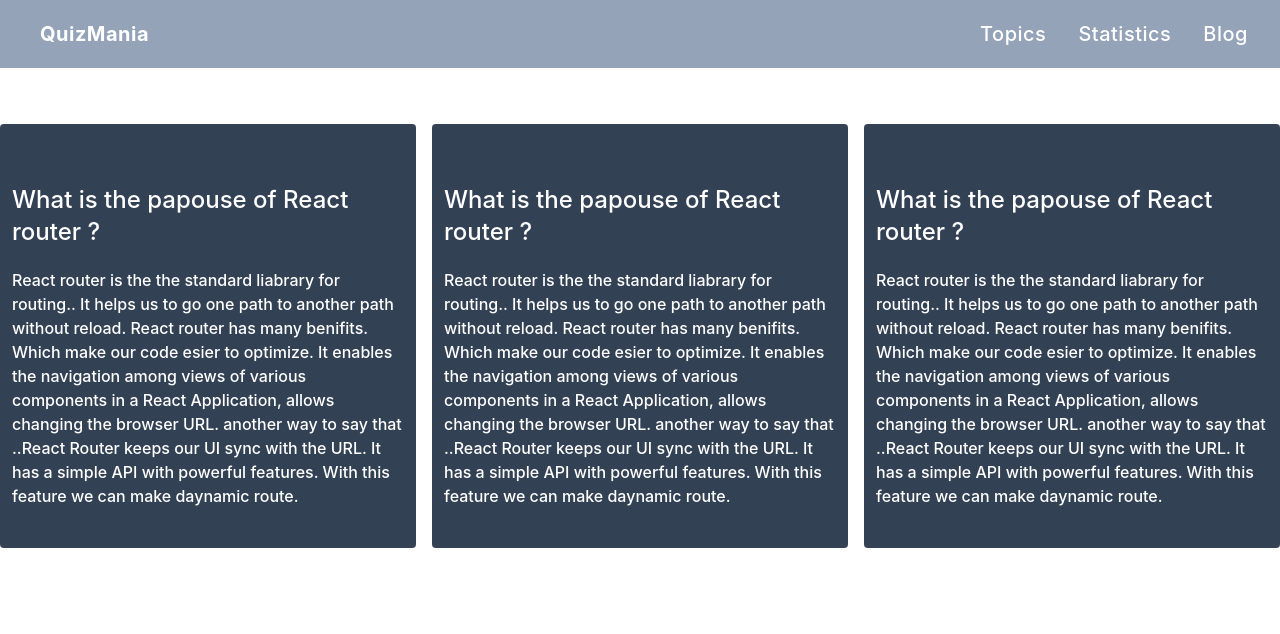
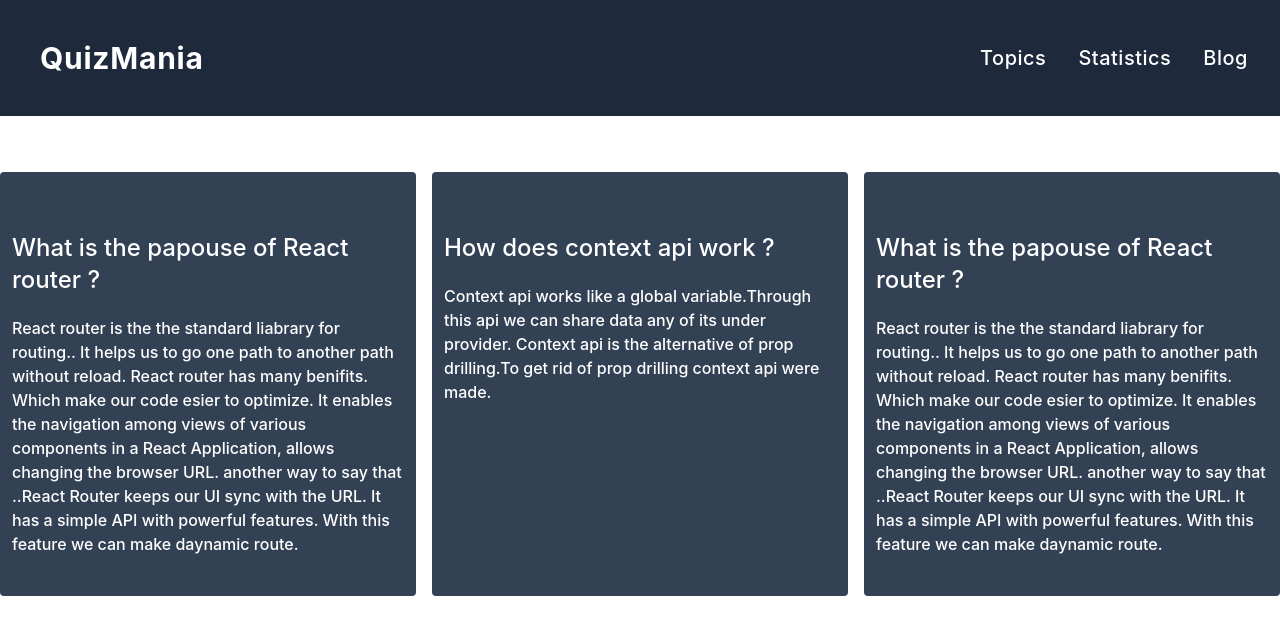
Before and after one commit to Nahid-07/Quiz-crackerz, a React (Create React App) app: page /blog in a window 1280 px wide. Shown: the top 634 px of the page. Built offline with nearby package versions, Linux system fonts and the light colour scheme.

Commit message:
Added Q and a and toast and eye button

```diff
--- a/package.json
+++ b/package.json
@@ -3,6 +3,9 @@
   "version": "0.1.0",
   "private": true,
   "dependencies": {
+    "@fortawesome/fontawesome-svg-core": "^6.2.0",
+    "@fortawesome/free-solid-svg-icons": "^6.2.0",
+    "@fortawesome/react-fontawesome": "^0.2.0",
     "@testing-library/jest-dom": "^5.16.5",
     "@testing-library/react": "^13.4.0",
     "@testing-library/user-event": "^13.5.0",
@@ -11,6 +14,7 @@
     "react-dom": "^18.2.0",
     "react-router-dom": "^6.4.2",
     "react-scripts": "5.0.1",
+    "react-toastify": "^9.0.8",
     "recharts": "^2.1.14",
     "web-vitals": "^2.1.4"
   },
--- a/src/Blog.js
+++ b/src/Blog.js
@@ -2,7 +2,7 @@ import React from 'react';
 
 const Blog = () => {
     return (
-        <div className='grid md:grid-cols-2 lg:grid-cols-3 container mx-auto gap-4 my-14'>
+        <div className='grid md:grid-cols-2 lg:grid-cols-3 container mx-auto gap-4 md:my-14'>
             <div className='bg-slate-700 px-3 py-10 text-white font-medium text-lg rounded'>
                 <h2 className='text-2xl my-5'>
                     What is the papouse of React router ?
@@ -18,15 +18,12 @@ const Blog = () => {
             </div>
             <div className='bg-slate-700 px-3 py-10 text-white font-medium text-lg rounded'>
                 <h2 className='text-2xl my-5'>
-                    What is the papouse of React router ?
+                   How does context api work ?
                 </h2>
 
                 <p className='text-base'>
-                    React router is the the standard liabrary for routing.. It helps us to go one path to another path
-                    without reload. React router has many benifits. Which make our code esier to optimize.
-                    It enables the navigation among views of various components in a React Application, allows changing the browser URL.
-
-                    another way to say that ..React Router keeps our UI sync with the URL. It has a simple API with powerful features. With this feature we can make daynamic route.
+                    Context api works like a global variable.Through this api we can share data any of its under provider.
+                    Context api is the alternative of prop drilling.To get rid of prop drilling context api were made.
                 </p>
             </div>
             <div className='bg-slate-700 px-3 py-10 text-white font-medium text-lg rounded'>
--- a/src/Components/Header/Header.js
+++ b/src/Components/Header/Header.js
@@ -4,8 +4,8 @@ import { Link } from 'react-router-dom'
 const Header = () => {
   const [isMenuOpen, setIsMenuOpen] = useState(false)
   return (
-    <div className='bg-slate-400'>
-        <div className='px-4 py-5 mx-auto sm:max-w-xl md:max-w-full lg:max-w-screen-xl md:px-24 lg:px-8 '>
+    <div className='bg-slate-800'>
+        <div className='px-4 py-10 mx-auto sm:max-w-xl md:max-w-full lg:max-w-screen-xl md:px-24 lg:px-8 '>
       <div className='relative flex items-center justify-between text-xl'>
         <Link
           to='/'
@@ -14,7 +14,7 @@ const Header = () => {
           className='inline-flex items-center'
         >
 
-          <span className='ml-2 text-xl font-bold tracking-wide text-white'>
+          <span className='ml-2 text-3xl font-bold tracking-wide text-white'>
           QuizMania
           </span>
         </Link>
--- a/src/Components/Option.js
+++ b/src/Components/Option.js
@@ -1,9 +1,11 @@
 import React from 'react';
 
-const Option = () => {
+const Option = ({option,rightOrWrongHandle}) => {
+    // console.log(option)
     return (
-        <div>
-
+        <div onClick={()=>rightOrWrongHandle(option)} className='bg-slate-200 py-8 px-4 rounded-lg cursor-pointer'>
+            <input type="radio" name='option' id={option}/>
+            <label htmlFor={option} className="ml-5 text-xl font-semibold text-slate-400">{option}</label>
         </div>
     );
 };
--- a/src/Components/Questions.js
+++ /dev/null
@@ -1,24 +0,0 @@
-import React from 'react';
-import Option from './Option';
-
-const Questions = ({ques}) => {
-    console.log(ques)
-    const {options,question,correctAnswer,id} = ques
-    // console.log(options)
-    return (
-        <div className='bg-yellow-200 my-3 w-2/4 mx-auto p-3'>
-            <h2 className='font-semibold text-xl text-center mb-5'>{question}</h2>
-            <div className='grid grid-cols-2 gap-4'>
-                {
-                    options.map(option => <div className='p-6 border'>
-                        <input type={'radio'} id={id} name="ques" className='mr-4'
-                        />
-                        <label htmlFor={id}>{option}</label>
-                    </div>)
-                }
-            </div>
-        </div>
-    );
-};
-
-export default Questions;
--- /dev/null
+++ b/src/Components/Quiz.js
@@ -0,0 +1,47 @@
+import React from "react";
+import { toast } from "react-toastify";
+import Option from "./Option";
+import { FontAwesomeIcon } from "@fortawesome/react-fontawesome";
+import { faEye } from "@fortawesome/free-solid-svg-icons";
+
+const Quiz = ({ quizAndoption }) => {
+  // console.log(quizAndoption)
+  const { correctAnswer, options, question } = quizAndoption;
+  // console.log(options)
+  const rightOrWrongHandle = (option) => {
+    if (option === correctAnswer) {
+      toast.success("Correct", { autoClose: 500 });
+    } else {
+      toast.warning("Incorrect", { autoClose: 500 });
+    }
+  };
+  const correctToast = () => {
+    toast.success(`The correct answere is "${correctAnswer}"`, {
+      autoClose: 1000,
+    });
+  };
+  return (
+    <div className="bg-slate-500 mb-8 md:my-10 p-7 md:w-2/4 md:mx-auto rounded-lg">
+      <div className="flex justify-between items-center">
+        <h1 className="text-2xl mb-6 text-white">{question}</h1>
+        <button onClick={correctToast}>
+          <FontAwesomeIcon
+            className="text-xl text-slate-100"
+            icon={faEye}
+          ></FontAwesomeIcon>
+        </button>
+      </div>
+
+      <div className="grid md:grid-cols-2 gap-4">
+        {options.map((option) => (
+          <Option
+            option={option}
+            rightOrWrongHandle={rightOrWrongHandle}
+          ></Option>
+        ))}
+      </div>
+    </div>
+  );
+};
+
+export default Quiz;
--- a/src/Components/Quizes.js
+++ b/src/Components/Quizes.js
@@ -1,14 +1,15 @@
 import React from 'react';
 import { useLoaderData } from 'react-router-dom';
-import Questions from './Questions';
+import Quiz from './Quiz';
+
 
 const Quizes = () => {
-    const quizQuestion = useLoaderData();
-    console.log(quizQuestion)
+    const quizQuestion = useLoaderData().data.questions;
+    // console.log(quizQuestion)
     return (
         <div>
             {
-                quizQuestion.data.questions.map(question => <Questions key={question.id} ques={question}></Questions>)
+                quizQuestion.map(quizAndoption => <Quiz key={quizAndoption.id} quizAndoption={quizAndoption}></Quiz>)
             }
         </div>
     );
--- a/src/index.js
+++ b/src/index.js
@@ -3,10 +3,13 @@ import ReactDOM from 'react-dom/client';
 import './index.css';
 import App from './App';
 import reportWebVitals from './reportWebVitals';
+import { ToastContainer } from "react-toastify";
+import "react-toastify/dist/ReactToastify.css";
 
 const root = ReactDOM.createRoot(document.getElementById('root'));
 root.render(
   <React.StrictMode>
+    <ToastContainer position="top-center" />
     <App />
   </React.StrictMode>
 );
```
Also changed, not shown: src/Components/Statistics.js (+20 -8 lines), 1 other file (tests, documents, lock files or other folders).
